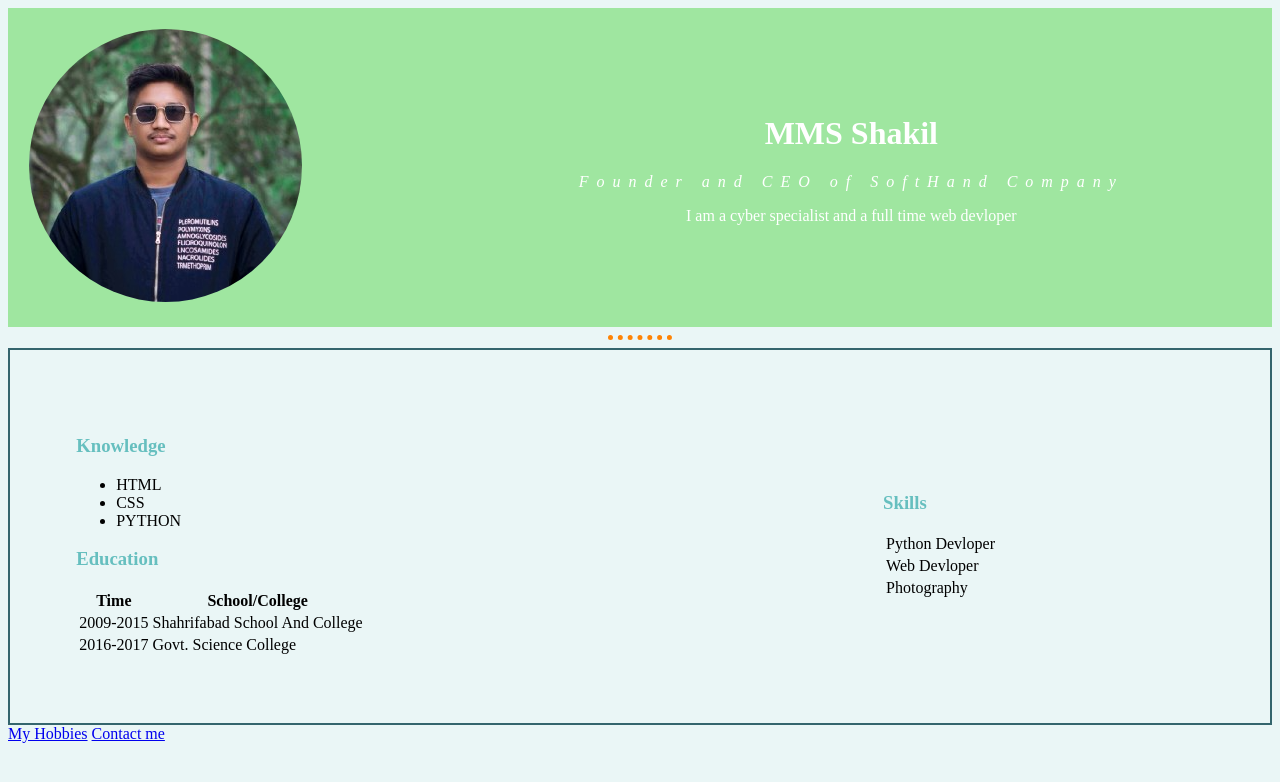
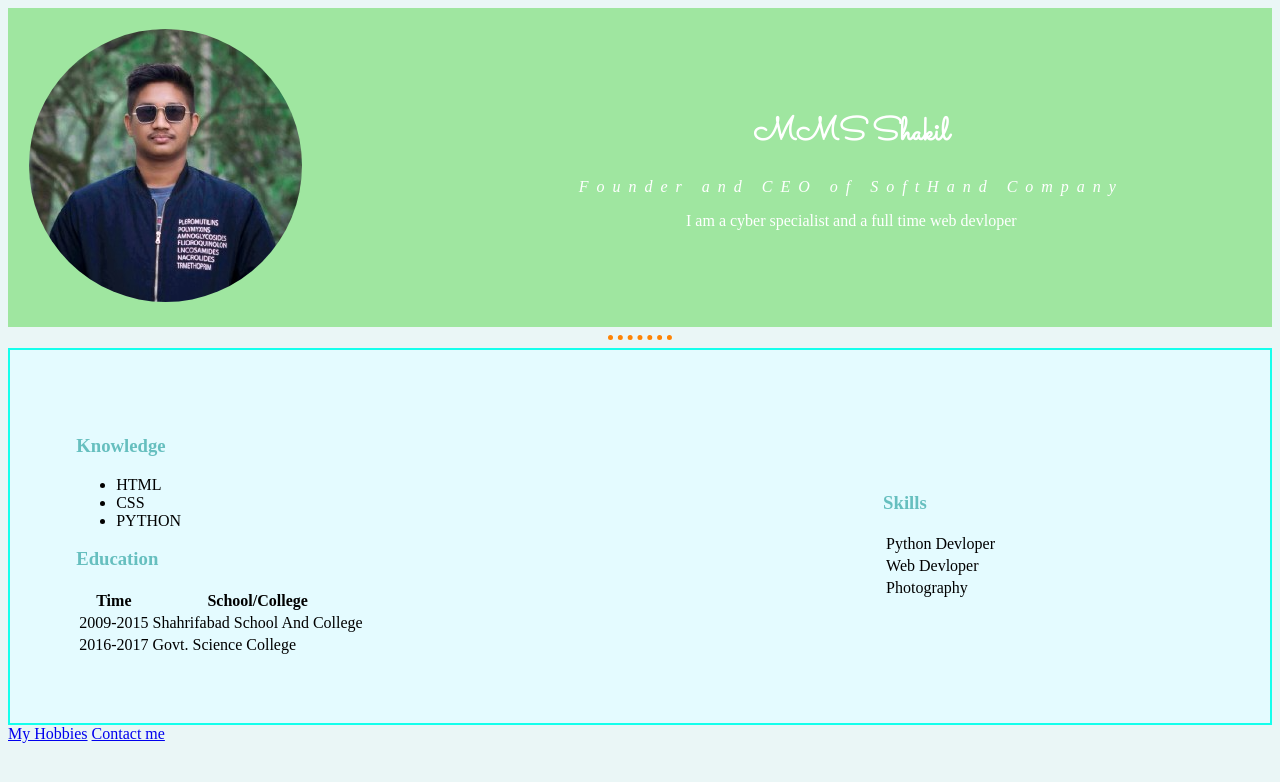
Before and after one commit to Mmsshakil/web-cv, a plain HTML site: page index.html in a window 1280 px wide. Drawn offline with Linux system fonts and the light colour scheme.

Commit message:
Update styles.css

```diff
--- a/styles.css
+++ b/styles.css
@@ -36,7 +36,12 @@ h3 {
 }
 
 .tablbody {
-  border: 2px solid #34656d;
+  border: 2px solid #14ffec;
   width: 100%;
   padding: 5%;
+  background-color: #e4fbff;
 }
+
+h1 {
+  font-family: 'Sacramento', cursive;
+}
```
